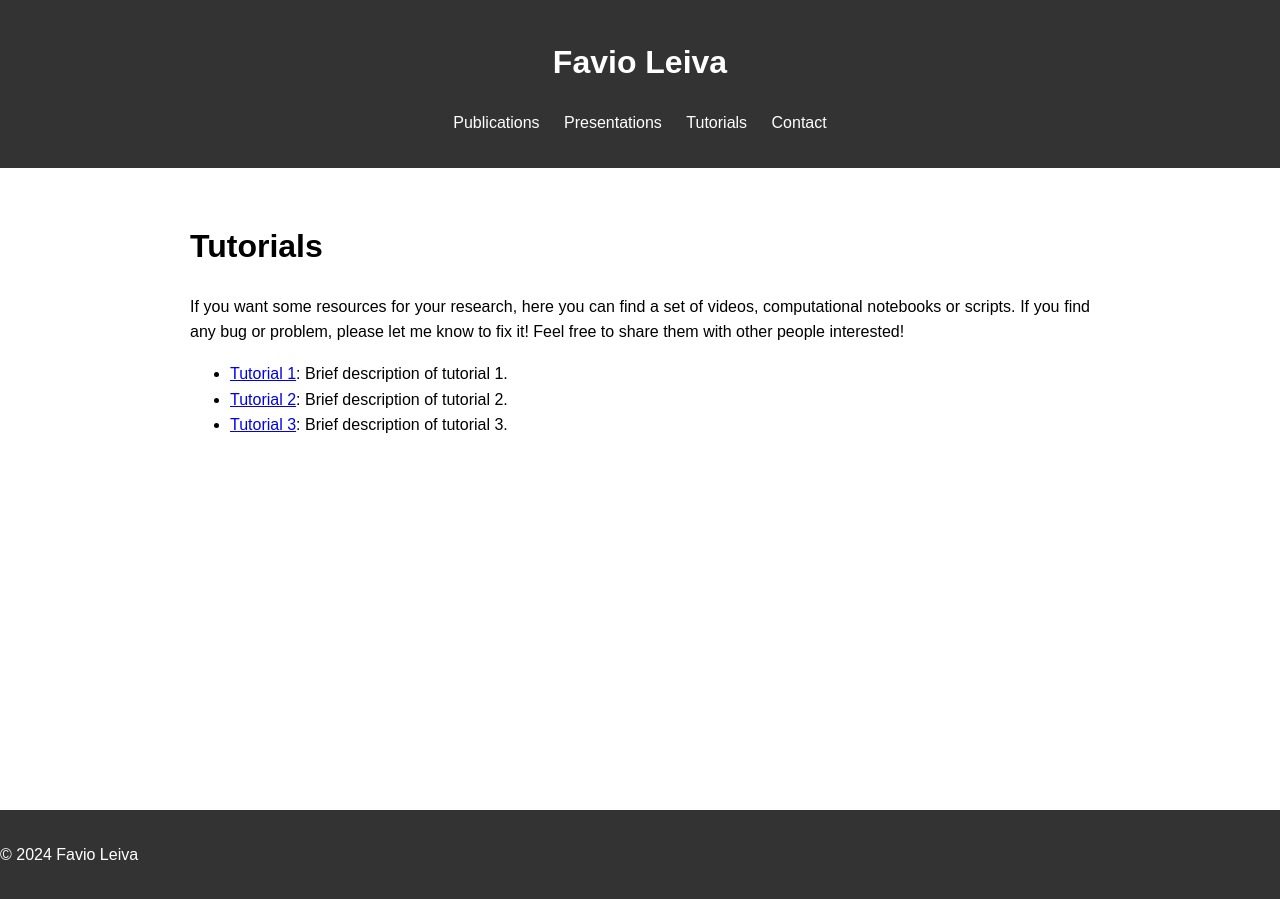
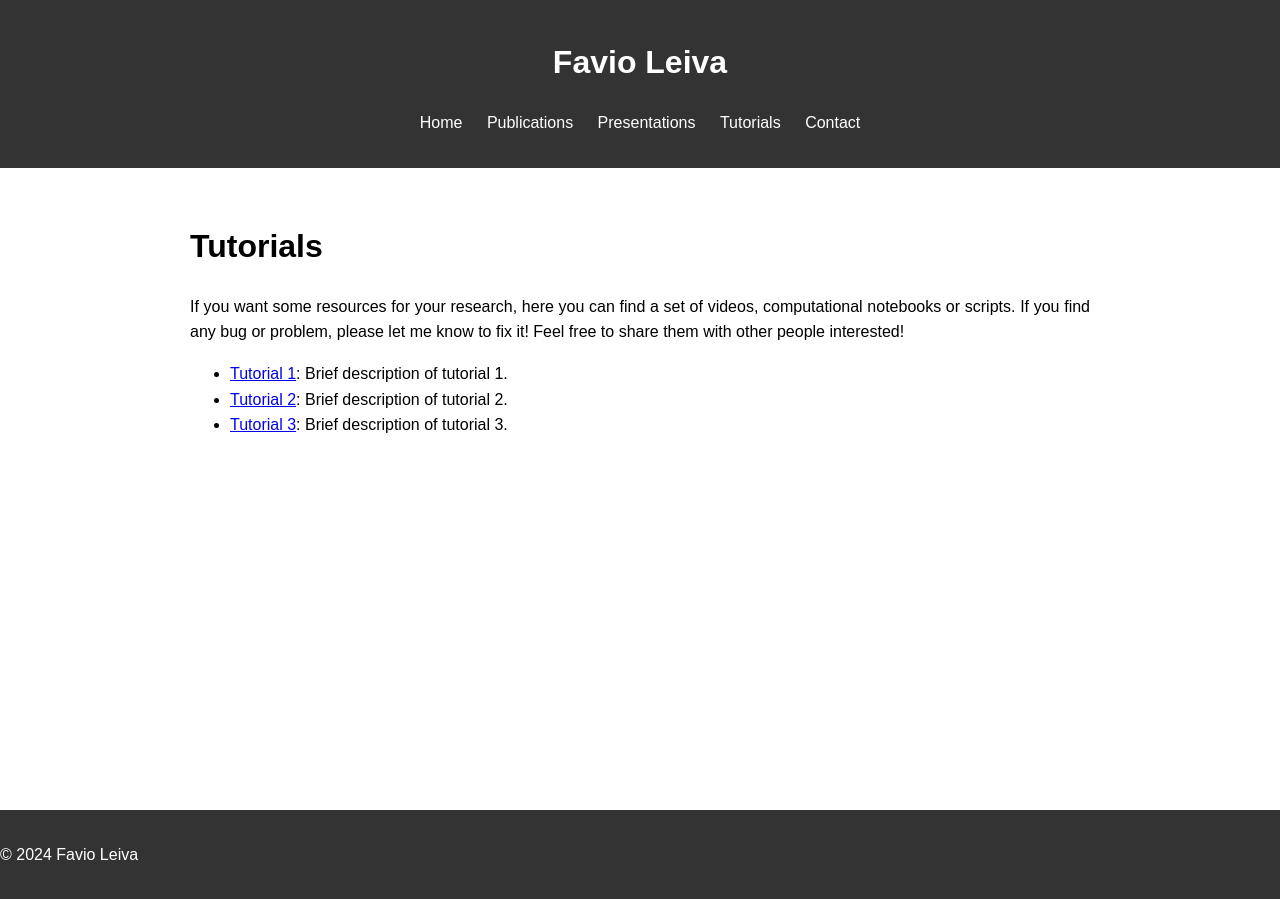
Before and after one commit to Favioleiva/favioleiva.github.io, a Jekyll site: the page built from tutorials.md, in a window 1280 px wide. Built offline with Jekyll 4.4.1, drawn with Linux system fonts in a browser that asks for light colours.

Commit message:
Update default.html

```diff
--- a/_layouts/default.html
+++ b/_layouts/default.html
@@ -11,6 +11,7 @@
         <h1>Favio Leiva</h1>
         <nav>
             <ul>
+                <li><a href="{{ '/' | relative_url }}">Home</a></li>
                 <li><a href="{{ '/publications/' | relative_url }}">Publications</a></li>
                 <li><a href="{{ '/presentations/' | relative_url }}">Presentations</a></li>
                 <li><a href="{{ '/tutorials/' | relative_url }}">Tutorials</a></li>
```
